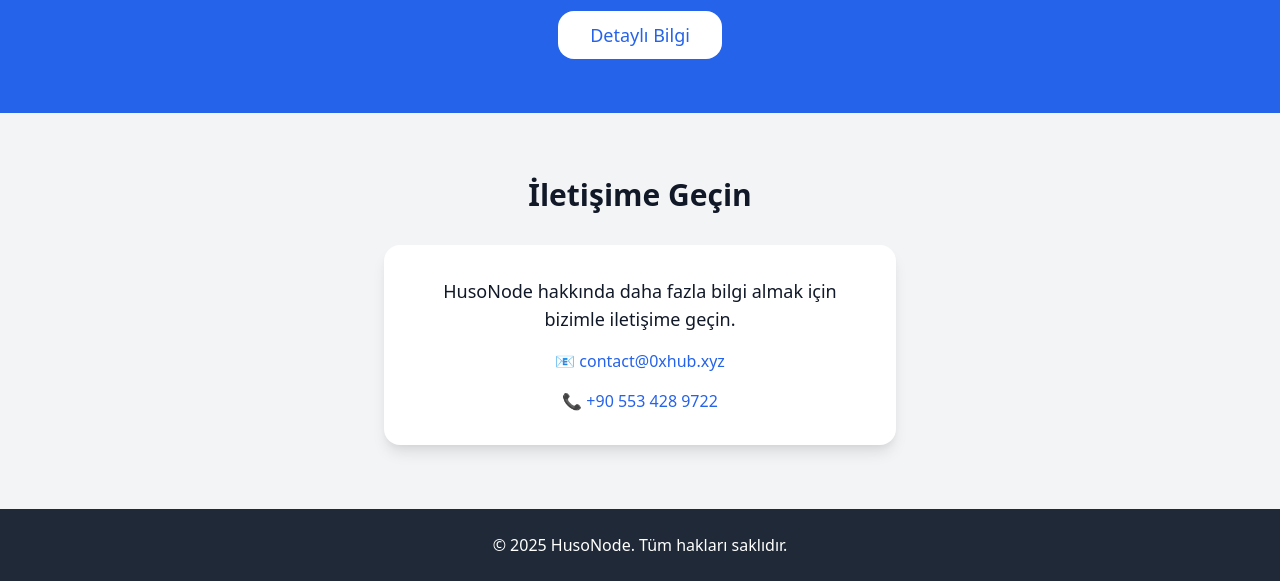
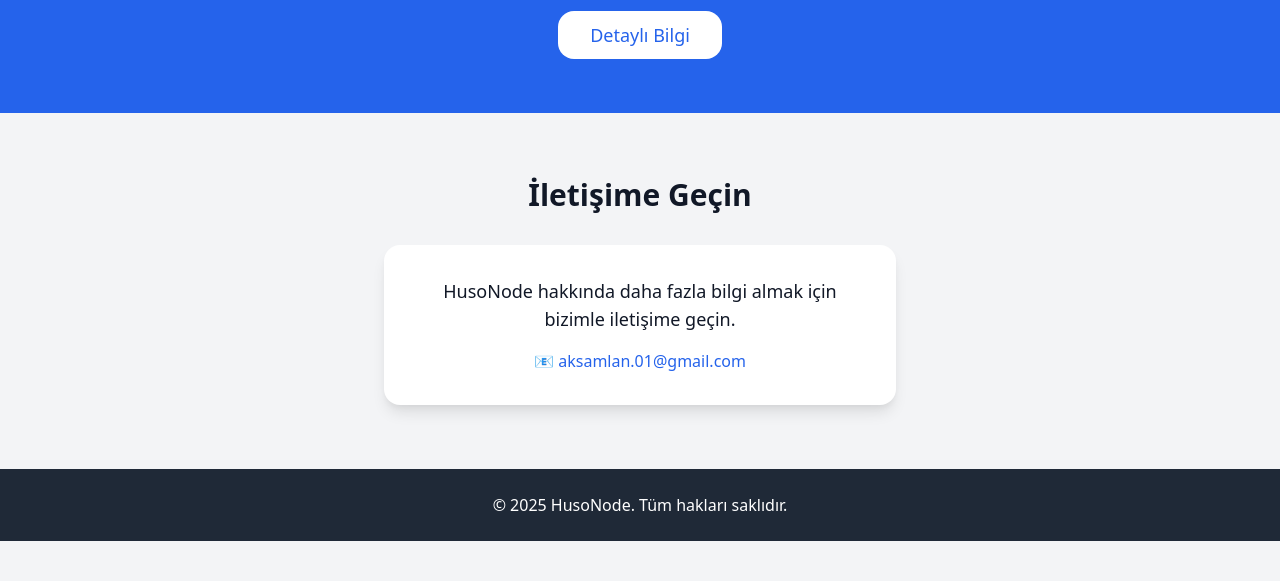
Before and after one commit to aksamlan/husonodesite, a website: page index.html in a window 1280 px wide. Shown: the part 723-1304 px from the top of the page. After the commit the page ends 1264 px from the top, so only its background shows below. Drawn offline with nearby package versions, Linux system fonts and the light colour scheme.

Commit message:
Update index.html

```diff
--- a/index.html
+++ b/index.html
@@ -47,8 +47,7 @@
         <div class="max-w-lg mx-auto bg-white p-8 rounded-2xl shadow-lg">
             <p class="text-center text-lg mb-4">HusoNode hakkında daha fazla bilgi almak için bizimle iletişime geçin.</p>
             <ul class="text-center space-y-4">
-                <li>📧 <a href="mailto:contact@0xhub.xyz" class="text-blue-600 hover:underline">contact@0xhub.xyz</a></li>
-                <li>📞 <a href="tel:+905534289722" class="text-blue-600 hover:underline">+90 553 428 9722</a></li>
+                <li>📧 <a href="mailto:contact@0xhub.xyz" class="text-blue-600 hover:underline">aksamlan.01@gmail.com</a></li>
             </ul>
         </div>
     </section>
```
